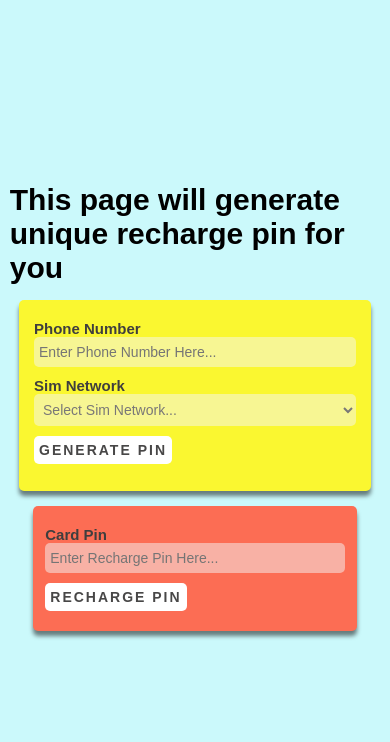
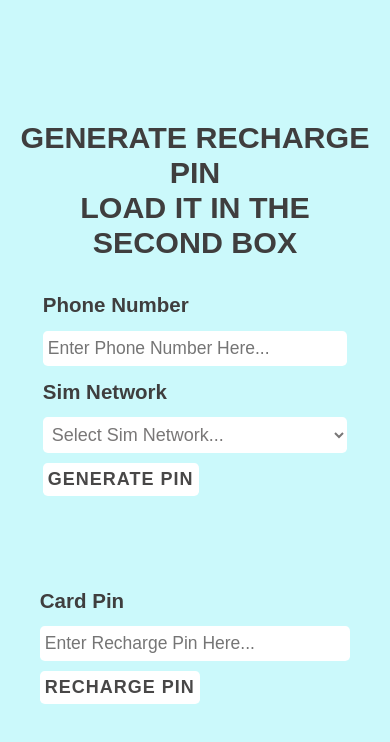
Before and after one commit to FemiLaizer/recharge-pin-js-project, a plain HTML site: page index.html in a window 390 px wide. Drawn offline with Linux system fonts and the light colour scheme.

Commit message:
Add files via upload

```diff
--- a/index.html
+++ b/index.html
@@ -10,11 +10,12 @@
 </head>
 
 <body>
-    <div class="container">
-        <div>
-            <h1>This page will generate unique recharge pin for you</h1>
+    <div class="container box">
+        <div class="left box">
+            <h1>generate recharge pin</h1>
+             <h1>load it in the second box</h1>
         </div>
-        <div class="box">
+        <div class="right box">
             <div class="generate">
                 <p>
                     <label for="phone-number">Phone Number</label>
@@ -37,7 +38,6 @@
                 </p>
                 <button onclick="validateInput()" id="generate-pin">Generate pin</button>
             </div>
-            <div class="box">
             <div class="loading">
                 <p>
                     <label for="card-pin">Card Pin</label>
@@ -48,8 +48,6 @@
                 <button onclick="loadPin()" id="load-pin">Recharge pin</button>
             </div>
         </div>
-        </div>
-
     </div>
     <script src="main.js"></script>
 </body>
--- a/main.js
+++ b/main.js
@@ -44,7 +44,10 @@ onload = function () {
   if (localStorage.length !== 0) {
     customersFromLocalStorage = JSON.parse(localStorage.getItem("customers"));
     customers.push(...customersFromLocalStorage);
-    this.localStorage.clear();
+    console.log(customers);
+  } else {
+    localStorage.setItem("customers", JSON.stringify(customers));
+    console.log(customersFromLocalStorage);
   }
 };
 
@@ -73,7 +76,7 @@ function storeCreatedPin() {
       // console.log("Phone number already exist");
       item.pinGenerated.push(currentGenerated);
 
-      return;
+      // return;
     }
   }
 
@@ -85,73 +88,52 @@ function storeCreatedPin() {
 
   customers.push(customer);
   localStorage.setItem("customers", JSON.stringify(customers));
-
+  eraseGeneratedValues();
 }
 
 function checkCreatedPin() {
-  customers.forEach(list => {
-    for (let itemPin of list.pinGenerated) {
-      if (itemPin.pin === pin) {
-        return createPin(phoneNumber.value, simNetwork.value);
-        console.log("Same Pin Generated");
-      } else {
-        console.log("New Pin Generated");
+  // customers.forEach(list => {
+  //   for (let itemPin of list.pinGenerated) {
+  //     if (itemPin.pin === pin) {
+  //       createPin();
+  //       console.log("Same Pin Generated");
+  //     } else {
+  //       console.log("New Pin Generated");
         storeCreatedPin();
 
-      }
-    }
-  })
-  eraseGeneratedValues();
+  //     }
+  //   }
+  // })
 }
 
-function createPin(line, sim) {
-  let phone = line.split(""),
-    network = sim.toLowerCase(),
-    simCode = [],
-    letters = "0abcdefghijklmnopqrstuvwxyz";
+function createPin(phoneNumber, network) {
+  let phone = [...phoneNumber];
+  console.log(phoneNumber, network)
 
-  for (let i = 0; i < letters.length; i++) {
-    if (network.includes(letters[i])) {
-      i.length > 1 ? simCode.push([...i]) : simCode.push(i);
-    }
+      phoneDigits = phone.filter(i => +(i) % 2 === 0 && Number(i) <= 8)
+      let identifier = [...new Set(phoneDigits)] //get unique numbers
+      console.log(identifier)
+
+      const total = identifier.reduce((acc, i)=>{
+      acc += Number(i)
+       return acc/2;
+    },0)
+  const randomDigits = () => { return Math.floor(Math.random() *  total)}
+  for (let i = 0; i < 14; i++) {
+    pin += [randomDigits()];
   }
-
-  let pinSource = phone.concat(simCode), n = pinSource.length;
-
-  const randomDigits = () => {
-    return Math.floor(Math.random() * n);
-  }
-
-  for (let i = 0; i < n; i++) {
-    pin += pinSource[randomDigits()];
-    if (network === "mtn") {
-      if (pin.length === 12) {
-        break;
-      }
-    } else if (network === "airtel" || network === "glo") {
-      if (pin.length === 14) {
-        break;
-      }
-    } else if (network === "etisalat") {
-      if (pin.length === 16) {
-        break;
-      }
-    }
-  }
-  console.log(`Network: ${network} Pin: ${pin} Pin-Length: ${pin.length}`)
+  console.log(pin)
+  console.log(pin.length)
+  // pin = ""
   checkCreatedPin();
 }
 
 function validateInput() {
-
-  if (phoneNumber.value.length === 11 &&
-    Number(phoneNumber.value) &&
-    simNetwork.value !== "Select Sim Network...") {
+  if (phoneNumber.value.length === 11 && Number(phoneNumber.value) && simNetwork.value !== "Select Sim Network...") {
     createPin(phoneNumber.value, simNetwork.value);
   } else {
     console.log("Enter valid input");
   }
-
 }
 
 generateOnKeyPress.forEach(item => {
--- a/style.css
+++ b/style.css
@@ -1,127 +1,174 @@
+:root {
+    --light-darker: rgb(63, 62, 62);
+    --body-color: #aa703f0;
+}
 
-*{
+* {
     margin: 0;
     padding: 0;
     box-sizing: border-box;
 }
 
-body{
+body {
     background: rgba(153, 245, 248, 0.5);
     font-family: sans-serif;
 }
 
-.container{
-    display: flex;
-    justify-content: center;
-    align-items: center;
+.container {
     width: 95%;
     margin: auto;
     height: 100vh;
 }
 
-.box{
-    width: 50%;
-    /* height: 100%; */
+.box {
     display: flex;
     justify-content: center;
     align-items: center;
     flex-wrap: wrap;
 }
 
-.generate{
+.left,
+.right {
+    /*border:  1px solid black;*/
+    flex-direction: column;
+    width: 50%;
+}
+
+.left h1 {
+    font-size: 3.5rem;
+    width: 100%;
+    font-weight: 800;
+    text-transform: uppercase;
+    text-align: center;
+    color: var(--light-darker);
+}
+
+.generate {
     width: 95%;
     border-radius: 5px;
     padding: 20px 15px 17px;
-    background-color: #faf730;
-    box-shadow: 0 5px 4px 0 rgba(0, 0, 0, 0.5);
+    /*background-color: var(--body-color);*/
+    /*box-shadow: 0 5px 4px 0 rgba(0, 0, 0, 0.5);*/
+    margin-bottom: 2rem;
 }
 
-.generate p label, .loading p label{
+.generate p,
+.loading p {
+    margin: 0.85rem 0 0 0;
+    font-size: 20.5px;
+}
+
+.generate p label,
+.loading p label {
     font-weight: bold;
     color: rgb(63, 62, 62);
+    /*margin-bottom: 20px;*/
 }
 
-.generate p:nth-child(2){
+.generate p:nth-child(2) {
     margin-bottom: 10px;
 }
 
-.generate input, .generate select, .loading input{
+.generate input,
+.generate select,
+.loading input {
     padding: 10px 5px;
     width: 100%;
-    font-size: 16px;
+    font-size: 18px;
     border: none;
-    border-radius: 5px;
+    border-radius: 0.3rem;
     outline: none;
     text-decoration: none;
     color: #797777;
     direction: ltr;
-    transition: ease-in-out 0.1s;
-    background-color: rgba(245, 245, 245, 0.5);
+    transition: ease-in-out 0.3s;
+    background-color: white;
 }
 
-.generate input:focus, .loading input:focus{
-    background-color: transparent;
-    border-bottom: 1px solid rgba(0, 0, 0, 0.5);
-    /* color: white; */
+.generate input,
+.loading input {
+    font-size: 17.5px;
+    color: rgba(245, 245, 245, 0.5);
 }
 
-.loading{
+.generate input:focus,
+.loading input:focus {
+    background-color: transparent;
+}
+
+.loading {
     width: 95%;
     border-radius: 5px;
     padding: 20px 12px 10px 12px;
-    background-color: #fc6d54;
-    box-shadow: 0 5px 4px 0 rgba(0, 0, 0, 0.5);
+    background-color: var(--body-color);
 }
 
-.loading p, .loading p label{
-    margin-top: 0;
-}
-
-.generate button, .loading button{
+.generate button,
+.loading button {
     cursor: pointer;
     display: flex;
     padding: 8px 20px;
-    margin:  10px 0;
+    margin: 10px 0;
     color: rgba(48, 46, 46, 0.884);
     text-decoration: none;
     text-transform: uppercase;
-    font-size: 14px;
+    font-size: 18px;
     font-weight: 700;
-    letter-spacing: 2px;
+    letter-spacing: 1px;
     border: none;
     outline: none;
-    border-radius: 5px;
+    border-radius: 0.3rem;
     background-color: white;
+    transition: all ease-in-out 0.3s;
 }
 
-.generate button:hover, .loading button:hover{
-    color:rgba(48, 47, 47, 0.5);
+.generate button:hover,
+.loading button:hover {
+    letter-spacing: 2px;
+    color: rgba(48, 47, 47, 0.5);
     background-color: white;
     box-shadow: 0 2px 4px 0 rgba(0, 0, 0, 0.5);
 }
 
-@media (max-width:768px){
-    .container{
+@media (max-width:1024px) {
+    .left h1 {
+        font-size: 2.8rem;
+    }
+}
+
+@media (max-width:768px) {
+    .container {
         flex-direction: column;
+        flex-wrap: wrap;
     }
 
-    .box{
+    .box {
+        width: 95%;
+        /*border: 1px solid black;*/
+    }
+
+    .left h1 {
+        font-size: 1.9rem;
+    }
+
+    /* .box{
         width: 100%;
         padding: 0;
         margin: 15px;
+    }*/
+
+    body {
+        font-size: 18px;
     }
 
-    body{
-        font-size: 15px;
-    }
-
-    .generate input, .generate select, .loading input{
-        font-size: 14px;
+    .generate input,
+    .generate select,
+    .loading input {
         padding: 7px 5px;
     }
 
-    .generate button, .loading button{
-        font-size: 14px;
+    .generate button,
+    .loading button {
         padding: 6px 5px;
     }
 }
```
Also changed, not shown: 1 other file.
